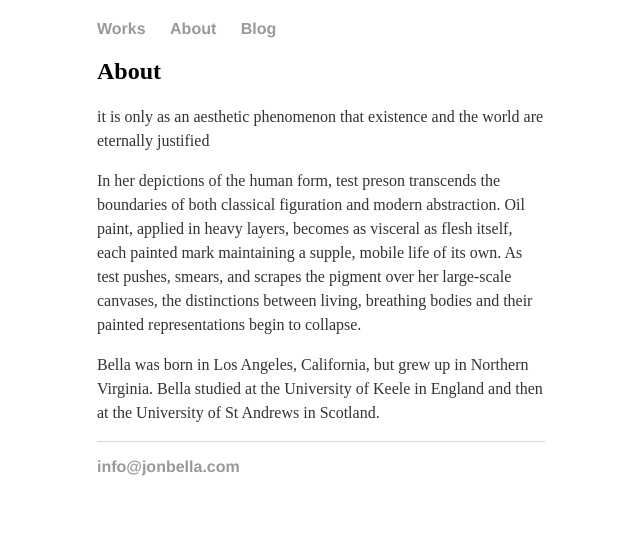
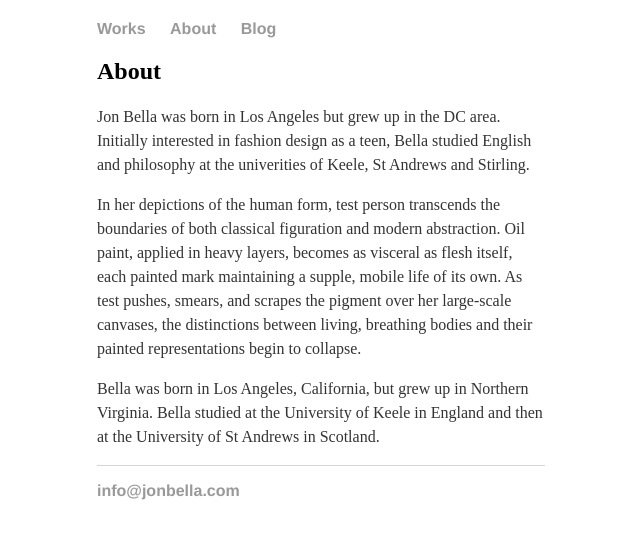
Before and after one commit to jonif0112/jonif0112.github.io, a Jekyll site: the page built from about/index.html, in a window 1280 px wide. Shown: the top 539 px of the page, without its empty margins (319-959 px from the left). Built offline with Jekyll 4.4.1, drawn with Linux system fonts in a browser that asks for light colours.

Commit message:
Update index.html

```diff
--- a/about/index.html
+++ b/about/index.html
@@ -5,9 +5,11 @@
 <div class="blurb">
 	<h2>About</h2>
 
-	<p>it is only as an aesthetic phenomenon that existence and the world are eternally justified</p>
 
-	<p>In her depictions of the human form, test preson transcends the boundaries of both classical figuration and modern abstraction. Oil paint, applied in heavy layers, becomes as visceral as flesh itself, each painted mark maintaining a supple, mobile life of its own. As test pushes, smears, and scrapes the pigment over her large-scale canvases, the distinctions between living, breathing bodies and their painted representations begin to collapse.</p>
+
+	<p>Jon Bella was born in Los Angeles but grew up in the DC area. Initially interested in fashion design as a teen, Bella studied English and philosophy at the univerities of Keele, St Andrews and Stirling.</p>
+
+	<p>In her depictions of the human form, test person transcends the boundaries of both classical figuration and modern abstraction. Oil paint, applied in heavy layers, becomes as visceral as flesh itself, each painted mark maintaining a supple, mobile life of its own. As test pushes, smears, and scrapes the pigment over her large-scale canvases, the distinctions between living, breathing bodies and their painted representations begin to collapse.</p>
 
 	<p>Bella was born in Los Angeles, California, but grew up in Northern Virginia. Bella studied at the University of Keele in England and then at the University of St Andrews in Scotland.</p>
 </div><!-- /.blurb -->
```
